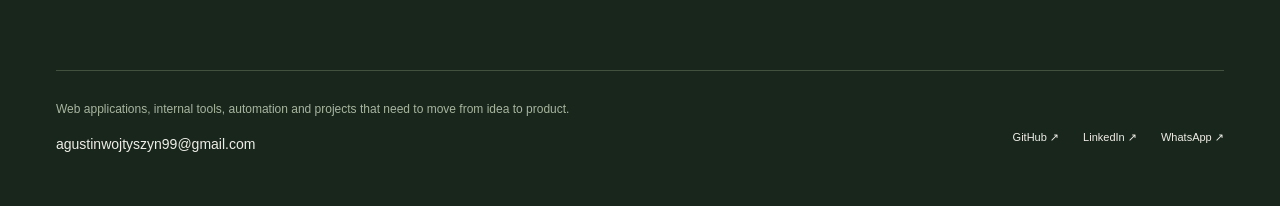
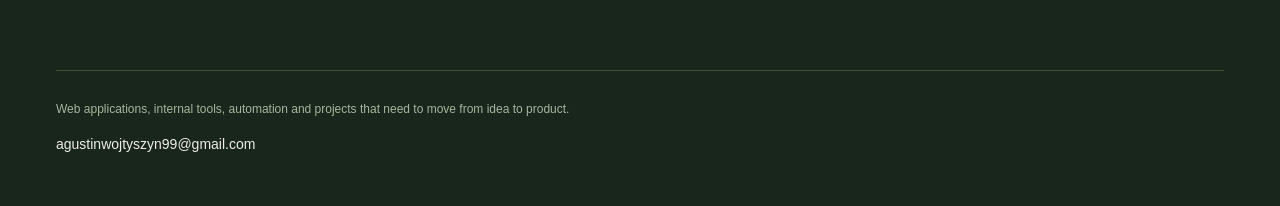
Before and after one commit to AgustinWojtyszyn/new_portfolioweb, a Next.js app: page /en in a window 1280 px wide. Shown: the part 7971-8177 px from the top of the page. Built offline with nearby package versions, Linux system fonts and the light colour scheme; no server answers.

Commit message:
privacy: keep contact section email-only

```diff
--- a/src/sections/home.tsx
+++ b/src/sections/home.tsx
@@ -40,6 +40,6 @@ export function About({lang}:{lang:Language}) {
 }
 export function Contact({lang}:{lang:Language}) {
  const t=getContent(lang);
- return <section id="contact" className="contact section"><div className="container"><p className="eyebrow">07 / {t.contactLabel}</p><h2>{t.contactTitle}<br/><a href={`mailto:${identity.email}`}>{t.contactCta}<span>↗</span></a></h2><div className="contact-bottom"><div><p>{t.contactText}</p><a className="contact-email text-link" href={`mailto:${identity.email}`}>{identity.email}</a></div><div className="contact-links"><a href={identity.github} target="_blank" rel="noreferrer">GitHub ↗</a><a href={identity.linkedin} target="_blank" rel="noreferrer">LinkedIn ↗</a><a href={identity.whatsapp} target="_blank" rel="noreferrer">WhatsApp ↗</a></div></div></div></section>;
+ return <section id="contact" className="contact section"><div className="container"><p className="eyebrow">07 / {t.contactLabel}</p><h2>{t.contactTitle}<br/><a href={`mailto:${identity.email}`}>{t.contactCta}<span>↗</span></a></h2><div className="contact-bottom"><div><p>{t.contactText}</p><a className="contact-email text-link" href={`mailto:${identity.email}`}>{identity.email}</a></div></div></div></section>;
 }
 export function Footer({lang}:{lang:Language}) { return <footer className="footer container mono"><span>© {new Date().getFullYear()} AGUSTÍN WOJTYSZYN</span><span>{getContent(lang).footer}</span><a href="#main" aria-label={lang==='es'?'Volver arriba':'Back to top'}>↑</a></footer>; }
```
